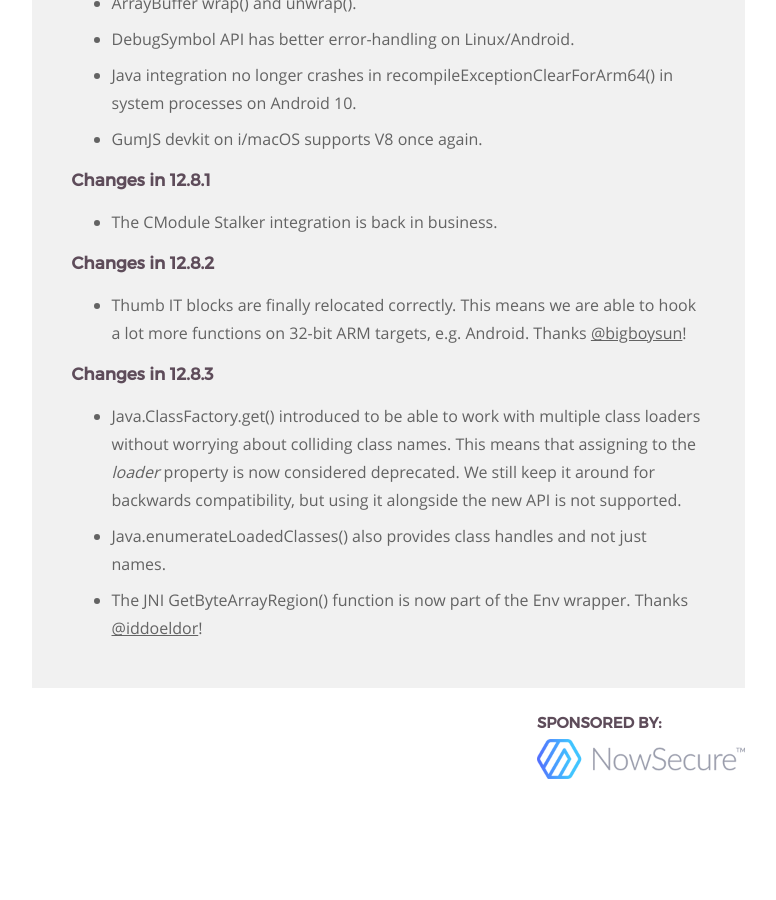
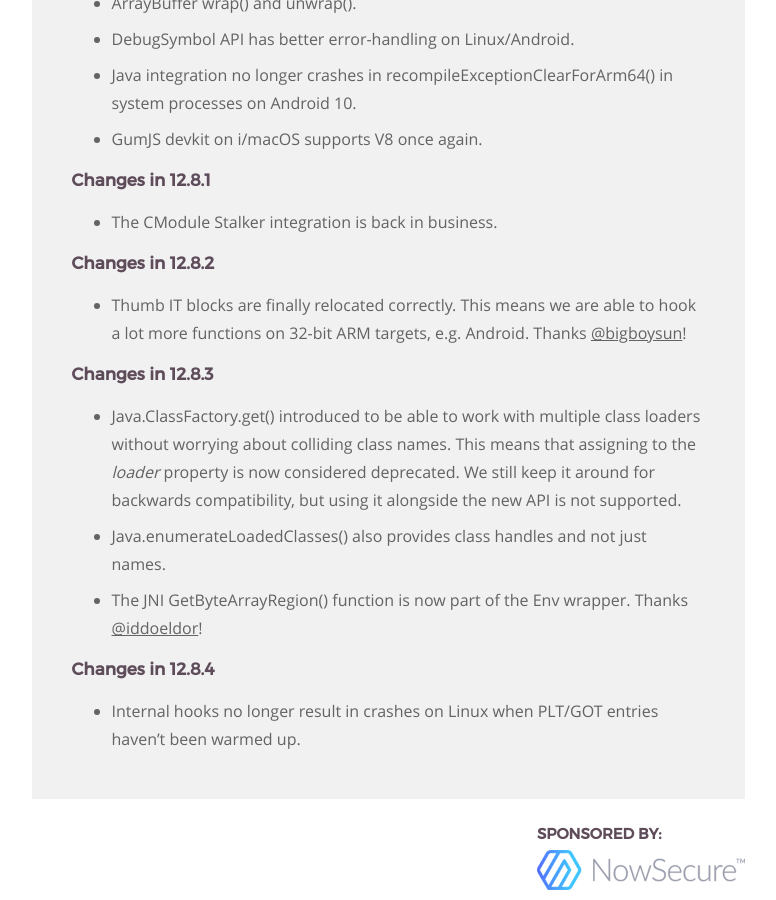
Before and after one commit to frida/frida-website, a Jekyll site: the page built from _posts/2019-12-18-frida-12-8-released.markdown, in a window 1280 px wide and 900 px high, scrolled down 4586 px. Shown: the whole window, without its empty margins (364-1140 px from the left). Built offline with Jekyll 4.4.1, drawn with Linux system fonts in a browser that asks for light colours; before the commit the page ends 5375 px from its top, so only the background shows below that.

Commit message:
Summarize changes in 12.8.4

```diff
--- a/_posts/2019-12-18-frida-12-8-released.markdown
+++ b/_posts/2019-12-18-frida-12-8-released.markdown
@@ -199,6 +199,11 @@ and helping shape the unwrap() feature.
 - The JNI GetByteArrayRegion() function is now part of the Env wrapper. Thanks
   [@iddoeldor][]!
 
+### Changes in 12.8.4
+
+- Internal hooks no longer result in crashes on Linux when PLT/GOT entries
+  haven't been warmed up.
+
 
 [Stalker]: /docs/javascript-api/#stalker
 [started]: /news/2017/08/25/frida-10-5-released/
```
